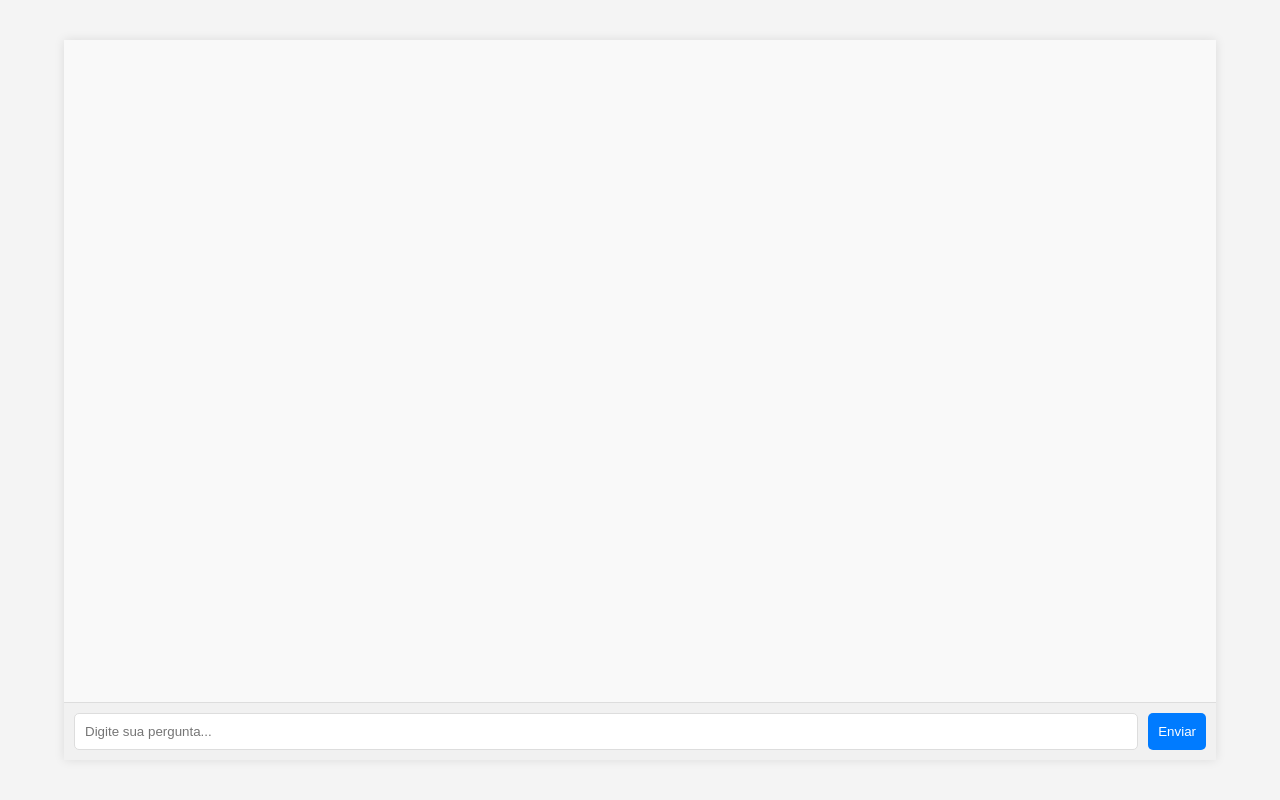
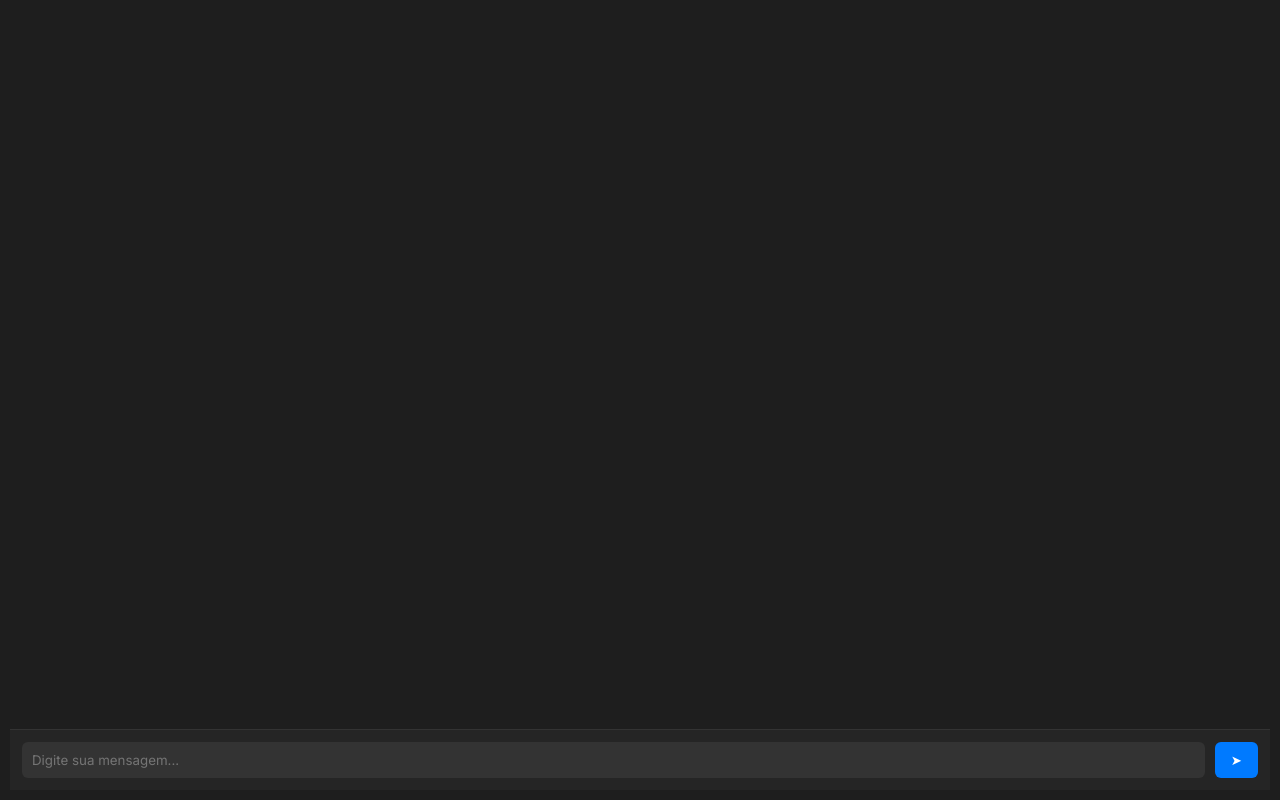
Before and after one commit to higorslva/health-chatbot, a Flask app: page / in a window 1280 px wide. Run offline with Flask 3, Linux system fonts and the light colour scheme.

Commit message:
Reformulação do frontend feito por mim (confia)

```diff
--- a/templates/index.html
+++ b/templates/index.html
@@ -3,140 +3,125 @@
 <head>
     <meta charset="UTF-8">
     <meta name="viewport" content="width=device-width, initial-scale=1.0">
-    <title>Chatbot de Assistência Médica</title>
-    <link rel="stylesheet" href="styles.css">
+    <title>Assistente Virtual</title>
+    <link href="https://fonts.googleapis.com/css2?family=Inter:wght@300;400;600&display=swap" rel="stylesheet">
     <script src="https://code.jquery.com/jquery-3.6.0.min.js"></script>
+    <style>
+        * {
+            box-sizing: border-box;
+            margin: 0;
+            padding: 0;
+            font-family: 'Inter', sans-serif;
+        }
+        body {
+            background-color: #121212;
+            color: #fff;
+            display: flex;
+            justify-content: center;
+            align-items: center;
+            height: 100vh;
+        }
+        .chat-container {
+            width: 100vw;
+            height: 100vh;
+            background: #1e1e1e;
+            display: flex;
+            flex-direction: column;
+            padding: 10px;
+        }
+        .chat-box {
+            flex: 1;
+            padding: 16px;
+            overflow-y: auto;
+            display: flex;
+            flex-direction: column;
+        }
+        .message {
+            padding: 12px;
+            border-radius: 8px;
+            margin: 8px 0;
+            max-width: 75%;
+            word-wrap: break-word;
+            display: inline-block;
+        }
+        .user-message {
+            background: #007AFF;
+            align-self: flex-end;
+            color: white;
+            text-align: left;
+        }
+        .bot-message {
+            background: #333;
+            align-self: flex-start;
+            text-align: left;
+            color: white;
+        }
+        .chat-input {
+            display: flex;
+            padding: 12px;
+            background: #252525;
+            border-top: 1px solid #333;
+        }
+        .chat-input input {
+            flex: 1;
+            padding: 10px;
+            border: none;
+            background: #333;
+            color: white;
+            border-radius: 6px;
+            outline: none;
+        }
+        .chat-input button {
+            margin-left: 10px;
+            padding: 10px 16px;
+            background: #007AFF;
+            color: white;
+            border: none;
+            border-radius: 6px;
+            cursor: pointer;
+            transition: 0.3s;
+        }
+        .chat-input button:hover {
+            background: #005BB5;
+        }
+    </style>
 </head>
 <body>
     <div class="chat-container">
-        <div class="chat-box" id="chat-box">
-            <!-- As mensagens do chatbot aparecerão aqui -->
-        </div>
-
+        <div class="chat-box" id="chat-box"></div>
         <div class="chat-input">
-            <input type="text" id="pergunta" placeholder="Digite sua pergunta...">
-            <button id="enviar">Enviar</button>
+            <input type="text" id="pergunta" placeholder="Digite sua mensagem...">
+            <button id="enviar">➤</button>
         </div>
     </div>
-
     <script>
         $(document).ready(function () {
             $('#enviar').on('click', function () {
                 var pergunta = $('#pergunta').val().trim();
-                if (pergunta === '') {
-                    alert('Por favor, digite uma pergunta.');
-                    return;
-                }
+                if (pergunta === '') return;
 
-                // Adiciona a pergunta do usuário no chat
-                $('#chat-box').append('<div class="message user-message">Você: ' + pergunta + '</div>');
+                $('#chat-box').append('<div class="message user-message">' + pergunta + '</div>');
+                $('#pergunta').val('');
+                $('#chat-box').scrollTop($('#chat-box')[0].scrollHeight);
 
-                // Limpa o campo de entrada de texto
-                $('#pergunta').val('');
-
-                // Envia a pergunta para o servidor
                 $.ajax({
                     type: 'POST',
-                    url: '/pergunta',  // Rota do Flask para processar a pergunta
-                    data: {
-                        pergunta: pergunta,
-                        id: '12345'  // Exemplo de ID da conversa
+                    url: '/pergunta',
+                    data: { pergunta: pergunta },
+                    success: function (response) {
+                        $('#chat-box').append('<div class="message bot-message">' + response.resposta + '</div>');
+                        $('#chat-box').scrollTop($('#chat-box')[0].scrollHeight);
                     },
-                    success: function (response) {
-                        // Exibe a resposta do bot no chat
-                        $('#chat-box').append('<div class="message bot-message">Bot: ' + response.resposta + '</div>');
-                        $('#chat-box').scrollTop($('#chat-box')[0].scrollHeight);  // Rola para a última mensagem
-                    },
-                    error: function (error) {
-                        // Exibe um erro se a requisição falhar
-                        $('#chat-box').append('<div class="message bot-message">Erro: Não consegui processar sua pergunta.</div>');
+                    error: function () {
+                        $('#chat-box').append('<div class="message bot-message">Erro ao processar.</div>');
                     }
                 });
             });
 
-            // Permite enviar a pergunta ao pressionar Enter
             $('#pergunta').on('keypress', function (e) {
-                if (e.which === 13) {
-                    $('#enviar').click();
-                }
+                if (e.which === 13) $('#enviar').click();
             });
         });
     </script>
-    <style>
-        html, body {
-            font-family: Arial, sans-serif;
-            background-color: #f4f4f4;
-            height: 100%;
-            margin: 0;
-            padding: 0;
-            display: flex;
-            flex-direction: column;
-        }
-
-        .chat-container {
-            width: 90%;
-            height: 90vh; /* Ocupa toda a altura da tela */
-            max-width: none;
-            margin: auto; /* Remove a margem */
-            background-color: #fff;
-            box-shadow: 0 0 10px rgba(0, 0, 0, 0.1);
-            border-radius: 0; /* Remove os cantos arredondados */
-            overflow: hidden;
-            display: flex;
-            flex-direction: column;
-        }
-
-        .chat-box {
-            flex: 1; /* Ocupa o espaço restante */
-            padding: 20px;
-            overflow-y: auto;
-            border-bottom: 1px solid #ddd;
-            background-color: #f9f9f9;
-        }
-
-        .message {
-            padding: 10px;
-            margin: 5px 0;
-            border-radius: 10px;
-            max-width: 80%;
-        }
-
-        .user-message {
-            background-color: #e0e0e0;
-            align-self: flex-end;
-        }
-
-        .bot-message {
-            background-color: #d1e7ff;
-        }
-
-        .chat-input {
-            display: flex;
-            padding: 10px;
-            background-color: #f1f1f1;
-        }
-
-        .chat-input input {
-            flex: 1; /* Ajusta o tamanho automaticamente */
-            padding: 10px;
-            border: 1px solid #ddd;
-            border-radius: 5px;
-        }
-
-        .chat-input button {
-            padding: 10px;
-            margin-left: 10px;
-            background-color: #007BFF;
-            color: white;
-            border: none;
-            border-radius: 5px;
-            cursor: pointer;
-        }
-
-        .chat-input button:hover {
-            background-color: #0056b3;
-        }
-
-    </style>
 </body>
 </html>
--- a/templates/styles.css
+++ b/templates/styles.css
@@ -1,73 +1,77 @@
-html, body {
-    font-family: Arial, sans-serif;
-    background-color: #f4f4f4;
-    height: 100%;
+* {
+    box-sizing: border-box;
     margin: 0;
     padding: 0;
+    font-family: 'Inter', sans-serif;
+}
+body {
+    background-color: #121212;
+    color: #fff;
+    display: flex;
+    justify-content: center;
+    align-items: center;
+    height: 100vh;
+}
+.chat-container {
+    width: 100vw;
+    height: 100vh;
+    background: #1e1e1e;
+    display: flex;
+    flex-direction: column;
+    padding: 10px;
+}
+.chat-box {
+    flex: 1;
+    padding: 16px;
+    overflow-y: auto;
     display: flex;
     flex-direction: column;
 }
-
-.chat-container {
-    width: 100%;
-    height: 100vh; /* Ocupa toda a altura da tela */
-    max-width: none;
-    margin: 0; /* Remove a margem */
-    background-color: #fff;
-    box-shadow: 0 0 10px rgba(0, 0, 0, 0.1);
-    border-radius: 0; /* Remove os cantos arredondados */
-    overflow: hidden;
-    display: flex;
-    flex-direction: column;
+.message {
+    padding: 12px;
+    border-radius: 8px;
+    margin: 8px 0;
+    max-width: 75%;
+    word-wrap: break-word;
+    display: inline-block;
 }
-
-.chat-box {
-    flex: 1; /* Ocupa o espaço restante */
-    padding: 20px;
-    overflow-y: auto;
-    border-bottom: 1px solid #ddd;
-    background-color: #f9f9f9;
+.user-message {
+    background: #007AFF;
+    align-self: flex-end;
+    color: white;
+    text-align: left;
 }
-
-.message {
-    padding: 10px;
-    margin: 5px 0;
-    border-radius: 10px;
-    max-width: 80%;
+.bot-message {
+    background: #333;
+    align-self: flex-start;
+    text-align: left;
+    color: white;
 }
-
-.user-message {
-    background-color: #e0e0e0;
-    align-self: flex-end;
-}
-
-.bot-message {
-    background-color: #d1e7ff;
-}
-
 .chat-input {
     display: flex;
+    padding: 12px;
+    background: #252525;
+    border-top: 1px solid #333;
+}
+.chat-input input {
+    flex: 1;
     padding: 10px;
-    background-color: #f1f1f1;
+    border: none;
+    background: #333;
+    color: white;
+    border-radius: 6px;
+    outline: none;
 }
-
-.chat-input input {
-    flex: 1; /* Ajusta o tamanho automaticamente */
-    padding: 10px;
-    border: 1px solid #ddd;
-    border-radius: 5px;
-}
-
 .chat-input button {
-    padding: 10px;
     margin-left: 10px;
-    background-color: #007BFF;
+    padding: 10px 16px;
+    background: #007AFF;
     color: white;
     border: none;
-    border-radius: 5px;
+    border-radius: 6px;
     cursor: pointer;
+    transition: 0.3s;
 }
-
 .chat-input button:hover {
-    background-color: #0056b3;
+    background: #005BB5;
 }
```
